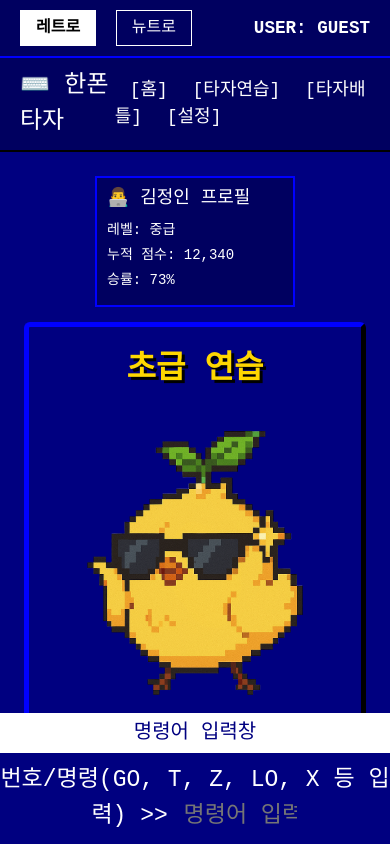
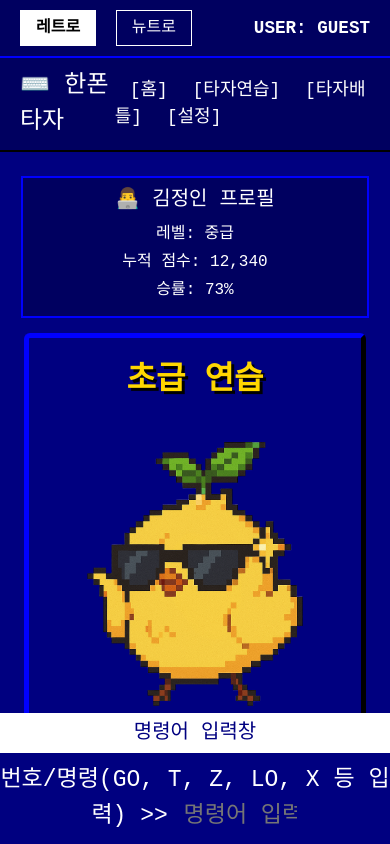
Before and after one commit to Andrew-2nd-group/2ndGroup, a plain HTML site: page index.html in a window 390 px wide. Shown: the top 844 px of the page. Drawn offline with nearby package versions, Linux system fonts and the light colour scheme; a web font is replaced by a local one.

Commit message:
프로필박스 모바일 넓이 및 글자 센터 수정

```diff
--- a/style_1.css
+++ b/style_1.css
@@ -198,9 +198,6 @@
 } */
 
 @media (max-width: 1240px) {
-  /* .practice-card-section {
-    margin-top: 160px;
-  } */
 
   /* [변경] 프로필 박스를 일반 블록 요소처럼 동작하도록 변경하여 중앙에 배치합니다. */
   .retro-theme .profile-box,
@@ -208,9 +205,9 @@
     position: static !important;   /* [중요] absolute 포지셔닝을 완전히 해제합니다. */
     /*order: -1;           flex 아이템 순서를 가장 위로 변경합니다. */
 
-    width: 100%;         /* 너비 설정 */
+    width: 95% !important;         /* 너비 설정 */
     margin: 0 auto 15px;  /* 상하 마진으로 공간을 만들고, 좌우 auto로 중앙 정렬 */
-
+    text-align: center;
   }
 }
 
@@ -230,11 +227,11 @@
 
 .retro-theme .profile-box h3 {
   margin-bottom: 10px;
-  font-size: 18px;
+  font-size: 20px;
 }
 
 .retro-theme .profile-box p {
-  font-size: 14px;
+  font-size: 16px;
   margin: 4px 0;
 }
 
```
